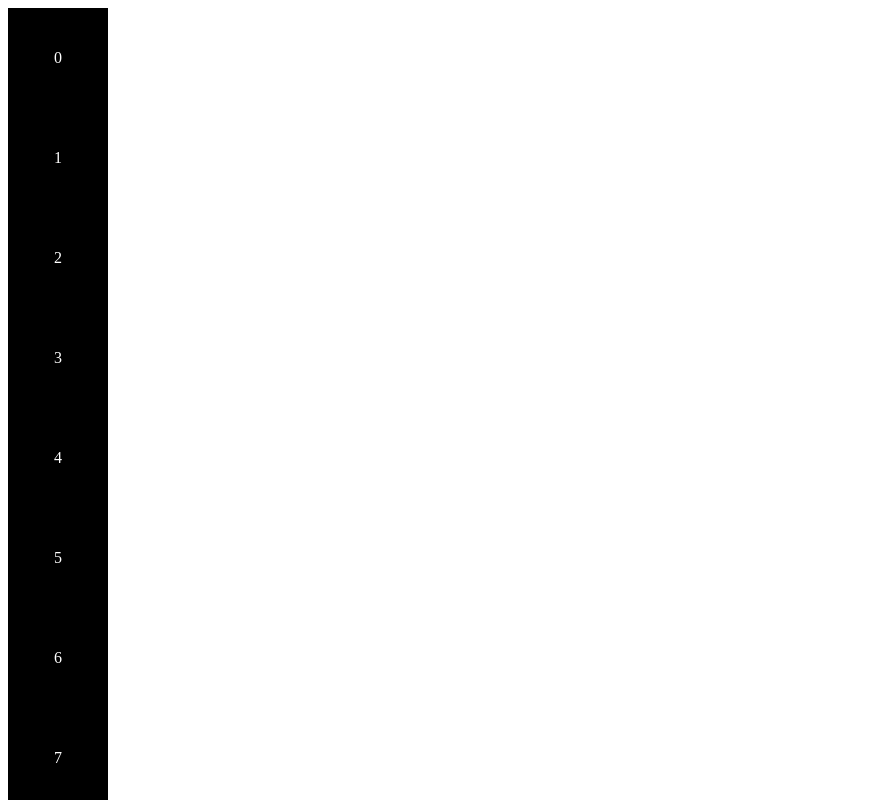
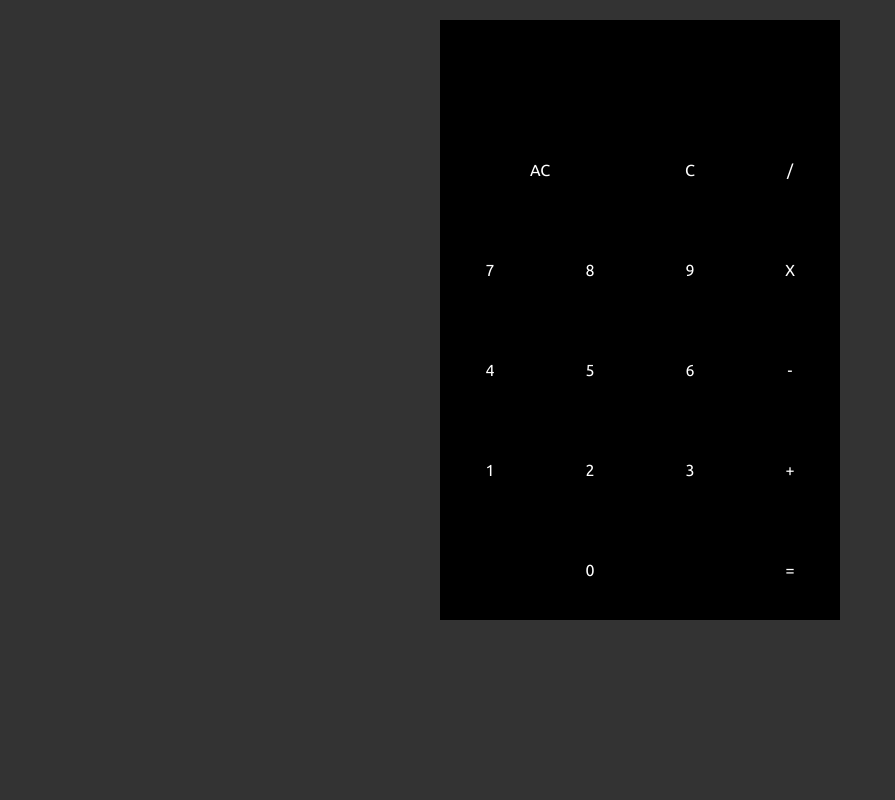
Before and after one commit to c376W/angular-calculator, an Angular app: page / in a window 1280 px wide. Shown: the top 800 px of the page, without its empty margins (0-895 px from the left). Built offline with nearby package versions, Linux system fonts and the light colour scheme.

Commit message:
Adding cal main panel.

```diff
--- a/src/app/app.component.css
+++ b/src/app/app.component.css
@@ -0,0 +1,39 @@
+*{
+    font-family: 'Ubuntu', sans-serif;
+}
+.cal-hardware{
+    margin:20px auto;
+    display: flex;
+    justify-content: center;
+}
+.cal-display{
+    width:400px;
+    height:100px;
+    background-color: #000;
+}
+.main-pad-sec{
+    display: flex;
+    flex-direction: column;
+    align-items: center;
+    width:100%;
+}
+.main-pad-row{
+    display: flex;
+    flex-direction: row;
+}
+.main-el{
+    width:100px;
+    height:100px;
+    background-color:#000;
+    color:#fff;
+    display: flex;
+    justify-content: center;
+    align-items: center;
+}
+
+#zero{
+    width:300px;
+}
+#AC{
+    width:200px;
+}
--- a/src/app/app.component.html
+++ b/src/app/app.component.html
@@ -1,6 +1,24 @@
 <div class="cal-hardware">
-    <div class="cal-display"></div>
-    <div class="main-pad-sec" *ngFor="let pad of pad_names" >
-        <app-buttons [data]="pad"></app-buttons>
+    <div class="main-pad-sec"  >
+        <div class="cal-display"></div>
+        <div class="main-pad-row">
+            <div class="main-el" id="AC">AC</div>
+            <div class="main-el">C</div>
+            <div class="main-el">/</div>
+        </div>
+        <div class="main-pad-row">
+            <app-buttons [data]="pad" *ngFor="let pad of pad_names"></app-buttons>
+        </div>
+        <div class="main-pad-row">
+            <app-buttons [data]="pad" *ngFor="let pad of pad_names1"></app-buttons>
+        </div>
+        <div class="main-pad-row">
+            <app-buttons [data]="pad" *ngFor="let pad of pad_names2"></app-buttons>
+        </div>
+        <div class="main-pad-row">
+            <div class="main-el" id="zero">0</div>
+            <div class="main-el">=</div>
+        </div>
+
     </div>
 </div>
--- a/src/app/app.component.ts
+++ b/src/app/app.component.ts
@@ -6,5 +6,7 @@ import { Component } from '@angular/core';
   styleUrls: ['./app.component.css']
 })
 export class AppComponent {
-  pad_names=['0','1','2','3','4','5','6','7','8','9'];
+  pad_names=['7','8','9','X'];
+  pad_names1=['4','5','6','-'];
+  pad_names2=['1','2','3','+'];
 }
--- a/src/app/buttons/buttons.component.css
+++ b/src/app/buttons/buttons.component.css
@@ -7,7 +7,6 @@
     justify-content: center;
     align-items: center;
 }
-/* test */
-/* test1 */
-/* test2 */
-/* test3 */
+.btn:hover{
+    cursor: pointer;
+}
--- a/src/index.html
+++ b/src/index.html
@@ -5,6 +5,7 @@
   <title>NgCalculator</title>
   <base href="/">
   <meta name="viewport" content="width=device-width, initial-scale=1">
+  <link href="https://fonts.googleapis.com/css?family=Ubuntu&display=swap" rel="stylesheet">
   <link rel="icon" type="image/x-icon" href="favicon.ico">
 </head>
 <body>
--- a/src/styles.css
+++ b/src/styles.css
@@ -1 +1,4 @@
 /* You can add global styles to this file, and also import other style files */
+body{
+    background-color: #333;
+}
```
